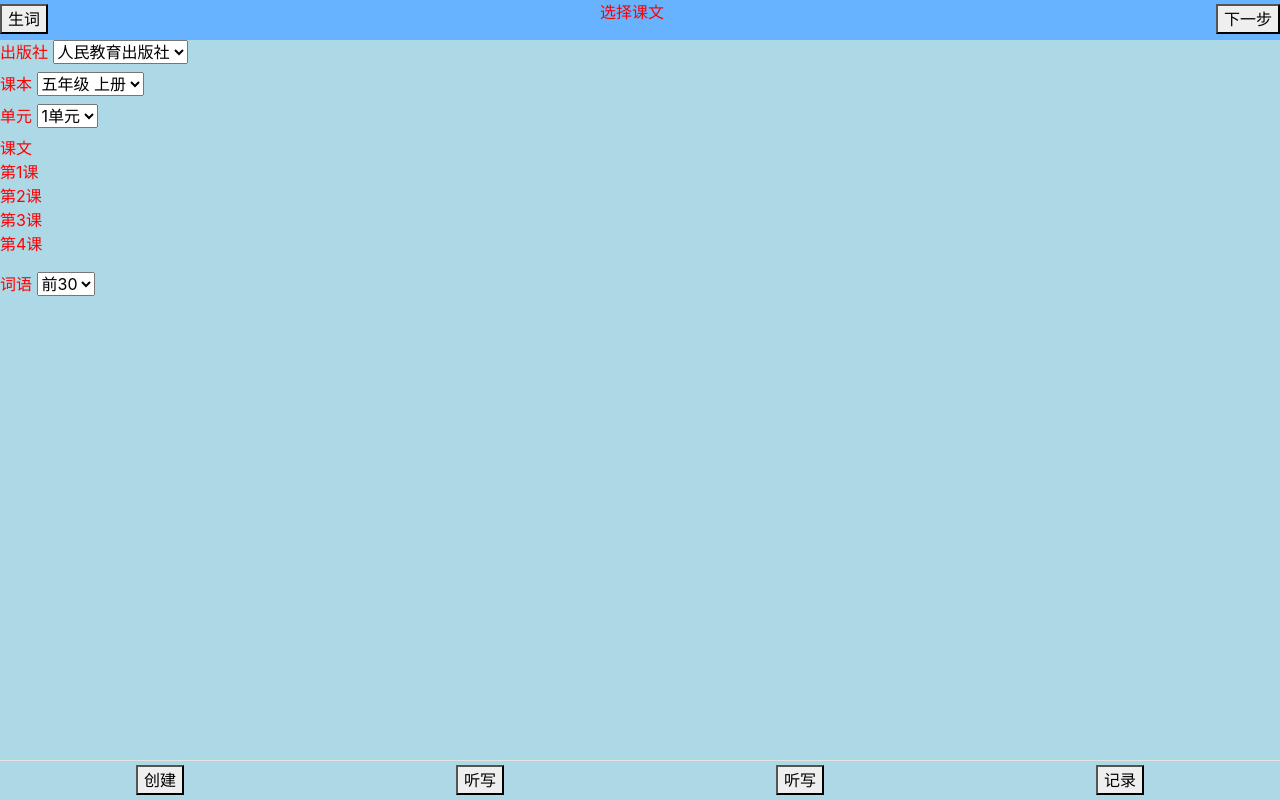
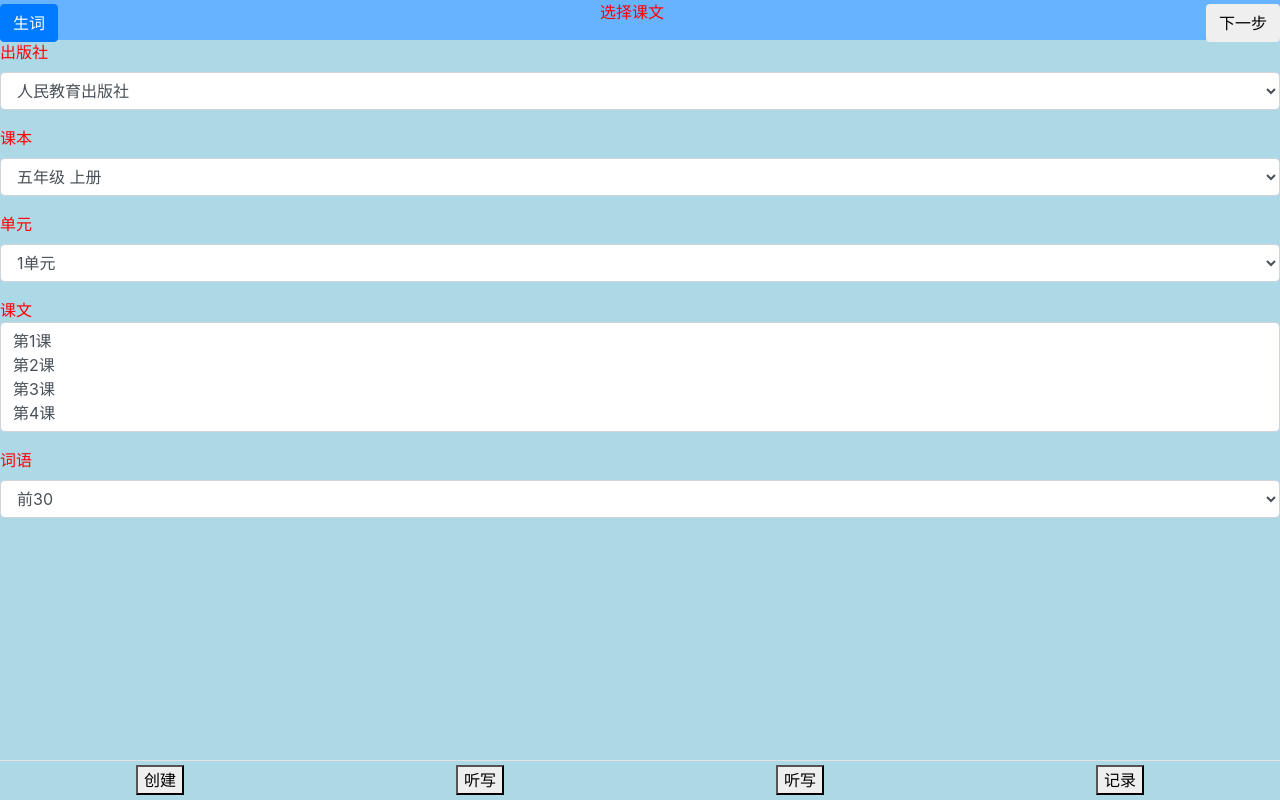
Before and after one commit to wheatear/happyproj, a Django app: page /dictation/ in a window 1280 px wide. Run offline with Django 3.2, Linux system fonts and the light colour scheme; some libraries are stand-ins or nearby versions.

Commit message:
index.pl

```diff
--- a/happyproj/settings.py
+++ b/happyproj/settings.py
@@ -25,7 +25,7 @@ SECRET_KEY = 'bzm#r%a6qds-!vbm(y90f%-fl&(+%g=72aer2=4==0m6!40_9_'
 # SECURITY WARNING: don't run with debug turned on in production!
 DEBUG = True
 
-ALLOWED_HOSTS = ['192.168.1.32']
+ALLOWED_HOSTS = ['192.168.1.32','127.0.0.1']
 
 
 # Application definition
--- a/templates/dictation/index.html
+++ b/templates/dictation/index.html
@@ -1,63 +1,68 @@
 <!DOCTYPE html>
 <html lang="en">
 <head>
+    <title>开心听写</title>
+    <!-- Required meta tags -->
     <meta charset="UTF-8">
-    <title>开心听写</title>
-
     <meta name="viewport" content="width=device-width, initial-scale=1.0, maximum-scale=1.0, user-scalable=no">
 
-    <link rel="stylesheet" type="text/css" href="/static/dictation/css/main.css">
+    <!-- Bootstrap CSS -->
     <link rel="stylesheet" href="/static/dictation/css/bootstrap.min.css" integrity="sha384-Gn5384xqQ1aoWXA+058RXPxPg6fy4IWvTNh0E263XmFcJlSAwiGgFAW/dAiS6JXm" crossorigin="anonymous">
-
+    <!-- Optional JavaScript -->
+    <!-- jQuery first, then Popper.js, then Bootstrap JS -->
     <script src="/static/dictation/js/jquery-3.3.1.min.js" integrity="sha384-KJ3o2DKtIkvYIK3UENzmM7KCkRr/rE9/Qpg6aAZGJwFDMVNA/GpGFF93hXpG5KkN" crossorigin="anonymous"></script>
     <script src="/static/dictation/js/popper.min.js" integrity="sha384-ApNbgh9B+Y1QKtv3Rn7W3mgPxhU9K/ScQsAP7hUibX39j7fakFPskvXusvfa0b4Q" crossorigin="anonymous"></script>
     <script src="/static/dictation/js/bootstrap.min.js" integrity="sha384-JZR6Spejh4U02d8jOt6vLEHfe/JQGiRRSQQxSfFWpi1MquVdAyjUar5+76PVCmYl" crossorigin="anonymous"></script>
+
     <script type="text/javascript" src="/static/dictation/js/cyberplayer.js"></script>
+
+    <link rel="stylesheet" type="text/css" href="/static/dictation/css/main.css">
 
 </head>
 <body>
     <div class="main_cont clearfix">
         <div class="header_part">
-            <button id="dictype">生词</button>
+            <button class="btn btn-primary" id="dictype">生词</button>
             <span>选择课文</span>
-            <button id="next">下一步</button>
+            <button class="btn btn-default" id="next">下一步</button>
         </div>
         <div class="center_part">
-            <div>
+            <form>
+            <div class="form-group">
                 <label>出版社</label>
-                <select>
+                <select class="form-control">
                     <option value ="人民教育出版社">人民教育出版社</option>
                 </select>
             </div>
-            <div>
+            <div class="form-group">
                 <label>课本</label>
-                <select>
+                <select class="form-control">
                     <option value ="五年级 上册">五年级 上册</option>
                 </select>
             </div>
-            <div>
+            <div class="form-group">
                 <label>单元</label>
-                <select>
+                <select class="form-control">
                     <option value ="1单元">1单元</option>
                 </select>
             </div>
-            <div>
+            <div class="form-group">
                 <span>课文</span>
-                <ul>
+                <ul class="form-control">
                     <li value ="第1课">第1课</li>
                     <li value ="第2课">第2课</li>
                     <li value ="第3课">第3课</li>
                     <li value ="第4课">第4课</li>
                 </ul>
             </div>
-            <div>
+            <div class="form-group">
                 <label>词语</label>
-                <select>
+                <select class="form-control">
                     <option value ="前30">前30</option>
                     <option value ="前50">前50</option>
                 </select>
             </div>
-
+            </form>
         </div>
         <div class="footer_part clearfix">
             <div><button id="create">创建</button></div>
```
